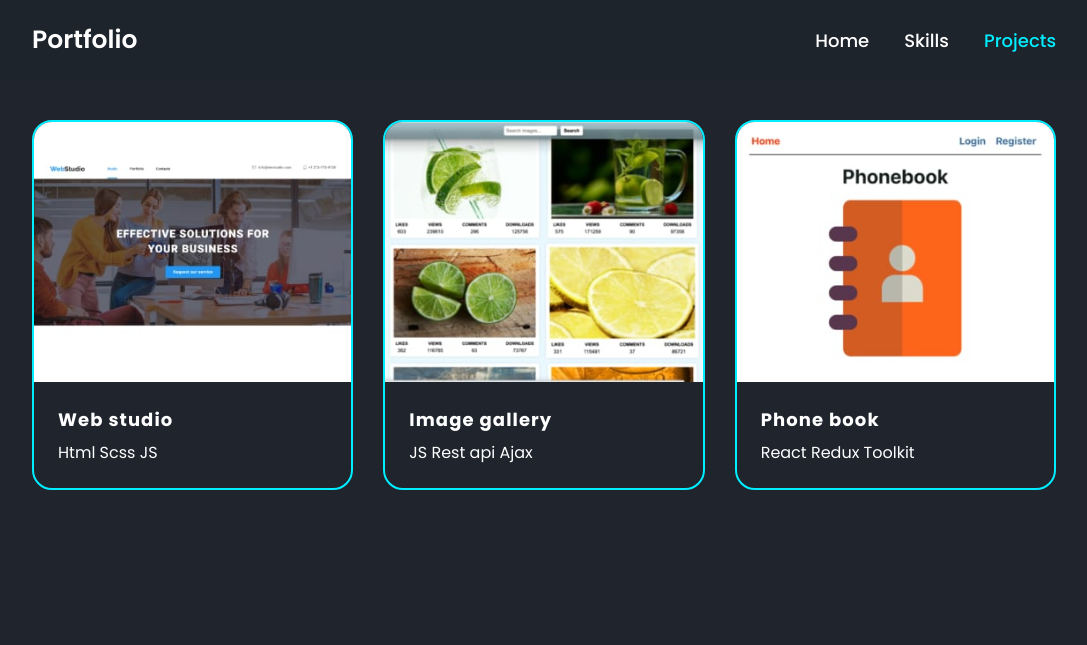
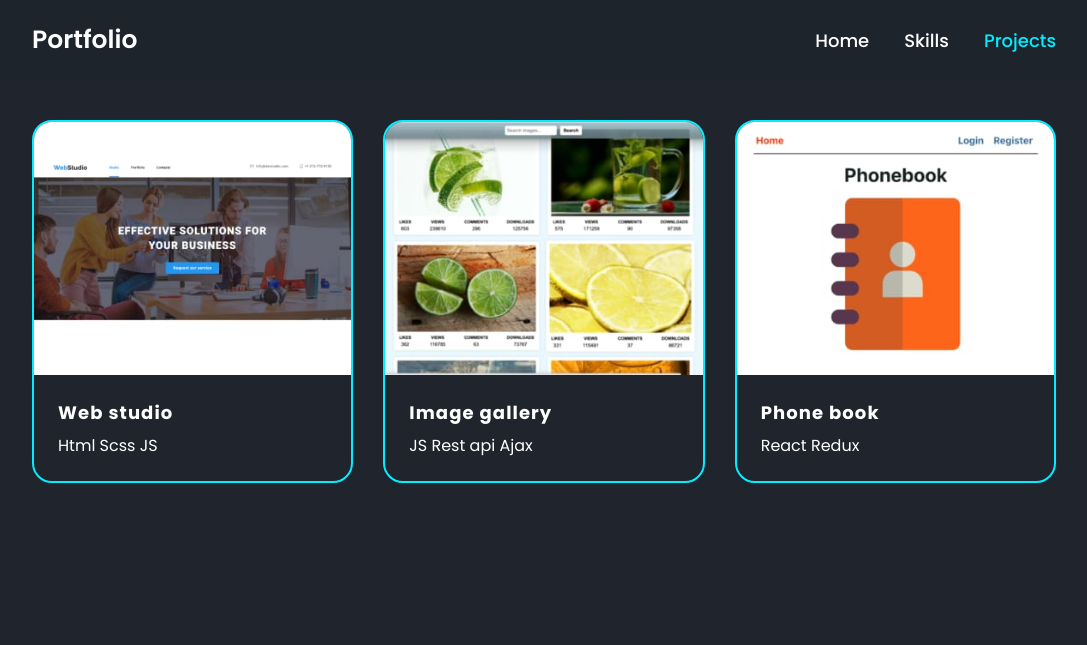
Before and after one commit to aleksp7486/portfolio, a plain HTML site: page projects.html in a window 1280 px wide. Shown: the whole page, without its empty margins (96-1183 px from the left). Drawn offline with nearby package versions, Linux system fonts and the light colour scheme.

Commit message:
add optimiz photo and images fix

```diff
--- a/projects.html
+++ b/projects.html
@@ -42,10 +42,8 @@
                     and live page performance.
                   </p>
                 </div>
-                <picture>
                 <img class="project-card__image" src="images/projects/web_studio.jpg" alt="image website"
                   srcset="images/projects/web_studio@2x.jpg 2x">
-                </picture>
               </div>
               <div class="project-card__cont">
                 <h3 class="project-card__title">Web studio</h3>
@@ -64,10 +62,8 @@
                     Github.
                   </p>
                 </div>
-                <picture>
                 <img class="project-card__image" src="images/projects/image_gallery.jpg" alt="image website"
                   srcset="images/projects/image_gallery@2x.jpg 2x">
-                </picture>
               </div>
               <div class="project-card__cont">
                 <h3 class="project-card__title">
@@ -88,14 +84,12 @@
                     App component with Public and Private routes, AuthPage page logic. Deploy project on Github.
                   </p>
                 </div>
-                <picture>
                 <img class="project-card__image" src="images/projects/phone_book.jpg" alt="image website"
                   srcset="images/projects/phone_book@2x.jpg 2x">
-                </picture>
               </div>
               <div class="project-card__cont">
                 <h3 class="project-card__title">Phone book</h3>
-                <p class="project-card__description">React Redux Toolkit</p>
+                <p class="project-card__description">React Redux</p>
               </div>
             </article>
           </a>
--- a/sass/components/_project-card.scss
+++ b/sass/components/_project-card.scss
@@ -1,8 +1,4 @@
 .project-card {
-  display: flex;
-  width: 100%;
-  height: 100%;
-  flex-direction: column;
   transition: box-shadow 250ms cubic-bezier(0.4, 0, 0.2, 1);
   &:hover .project-card__overlay {
     transform: translateY(0);
@@ -15,14 +11,13 @@
 }
 
 .project-card__image {
+  height: 100%;
   width: 100%;
-  height: 100%;
   object-fit: cover;
 }
 
 .project-card__cont {
   padding: 20px 24px;
-  flex-grow: 1;
 }
 
 .project-card__title {
--- a/sass/utils/_base.scss
+++ b/sass/utils/_base.scss
@@ -9,3 +9,9 @@ body {
   background-color: #1f242d;
   color: $white-color;
 }
+
+img {
+  display: block;
+  max-width: 100%;
+  height: auto;
+}
```
Also changed, not shown: css/main.css, css/main.min.css, images/photo/photo.jpg (added), images/photo/photo.webp (added), images/photo/photo@2x.jpg (added), images/photo/photo@2x.webp (added), 4 other files. Lines whose indentation alone changed are shown as unchanged.
